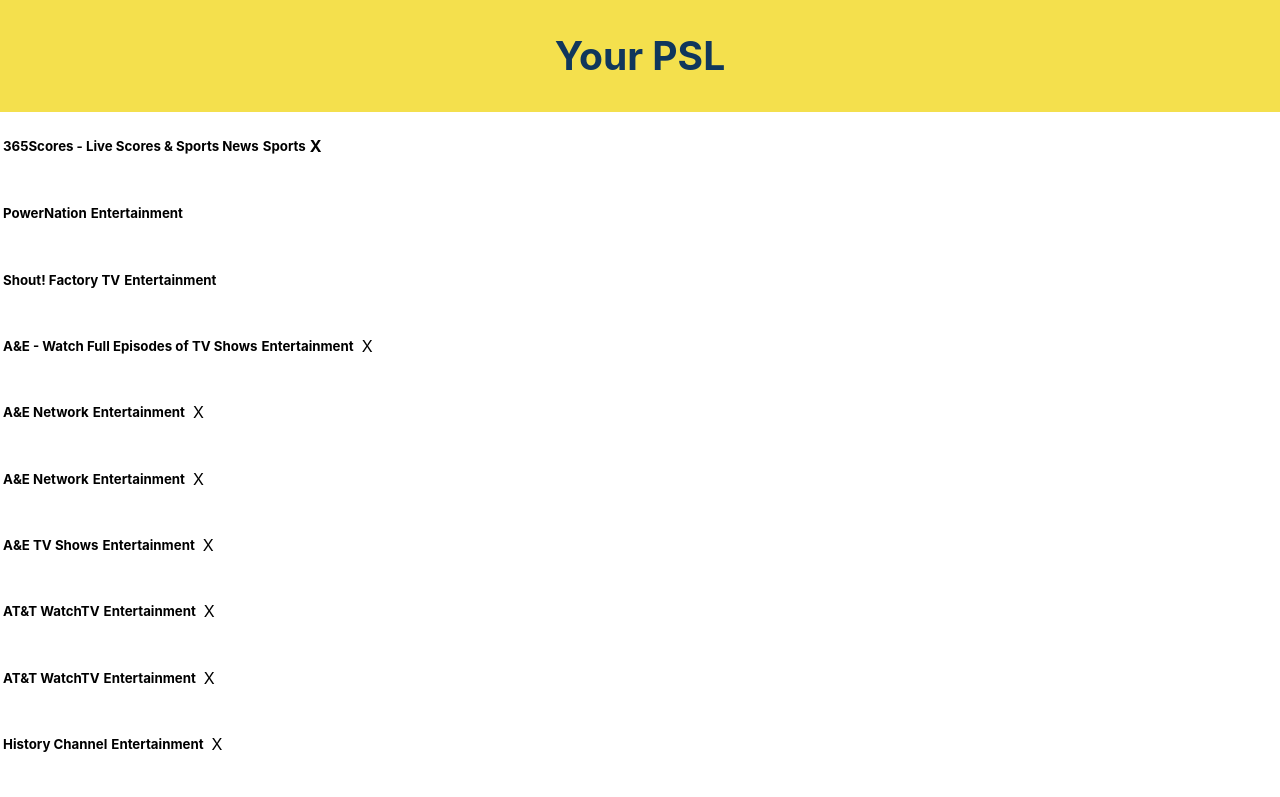
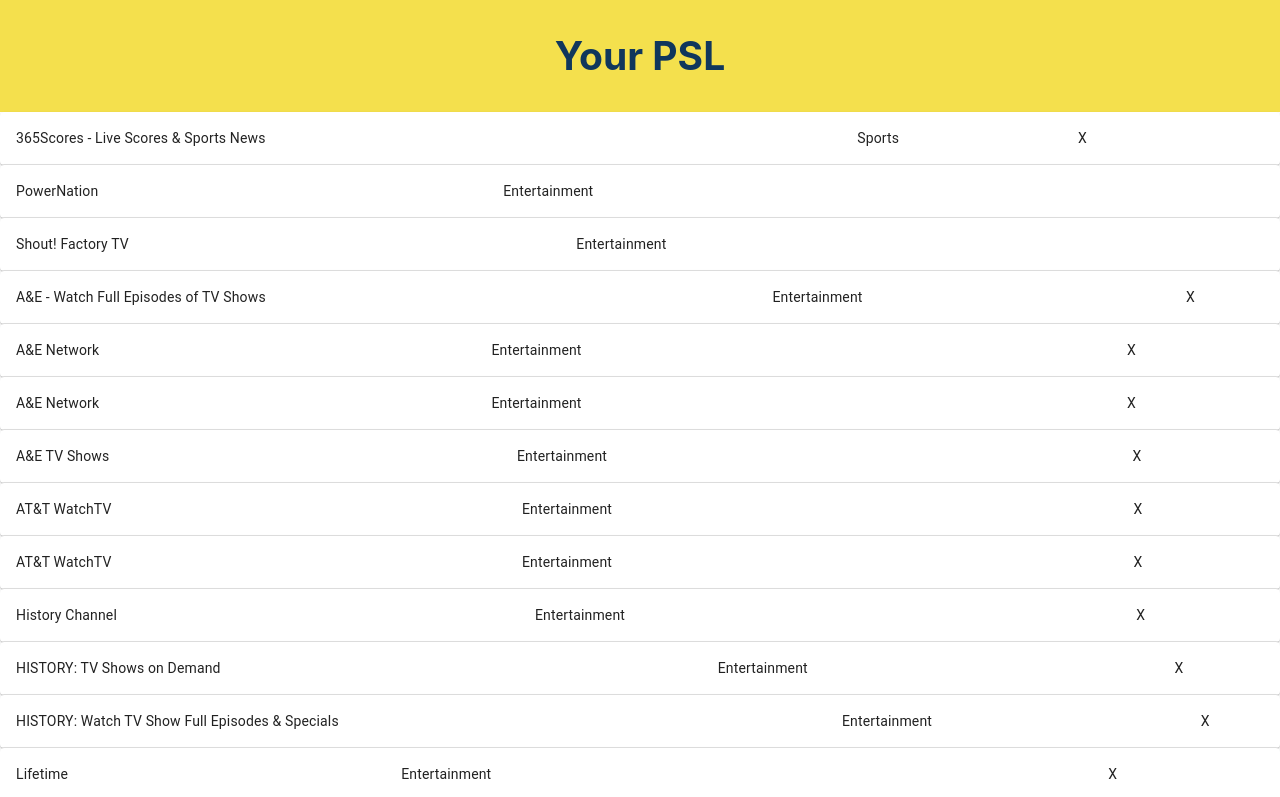
Before and after one commit to josiepera/table, a React (Create React App) app: page / in a window 1280 px wide. Shown: the top 797 px of the page. Built offline with nearby package versions, Linux system fonts and the light colour scheme.

Commit message:
added table tags

```diff
--- a/src/App.css
+++ b/src/App.css
@@ -6,11 +6,11 @@
   text-align: center;
 }
 
-.stock-container {
+/* .stock-container {
   padding-left: 3em;
   padding-right: 3em;
   margin-top: 3em;
-}
+} */
 
 .header {
   background-color: #f4e04d;
--- a/src/App.js
+++ b/src/App.js
@@ -1,7 +1,7 @@
 import logo from './logo.svg';
 import React, { Component } from 'react';
 import './App.css';
-import { Supply } from "./Supply"
+import { Supply } from "./Supply.js"
 
 
 
--- a/src/Supply.js
+++ b/src/Supply.js
@@ -55,25 +55,21 @@
 
 
 const Domain = ({ name, category, interstitial, premium }) => {
+  const classes = useStyles();
+
   if (!name) return <div />;
   return (
-    <table>
-      <tbody>
-        <tr>
-          <td>
-            <h5>{name}</h5>
-          </td>
-          <td>
-            <h5>{category}</h5>
-          </td>
-          <td>
-            <h4>{interstitial}</h4>
-          </td>
-          <td>
-            <p>{premium}</p>
-          </td>
-        </tr>
-      </tbody>
-    </table>
+    <TableContainer component={Paper}>
+      <Table className={classes.table} aria-label="simple table">
+        <TableBody>
+          <TableRow>
+            <TableCell align='left'>{name}</TableCell>
+            <TableCell align='left'>{category}</TableCell>
+            <TableCell align='left'>{interstitial}</TableCell>
+            <TableCell align='left'>{premium}</TableCell>
+          </TableRow>
+        </TableBody>
+      </Table>
+    </TableContainer>
   );
 };
```
Also changed, not shown: 1 other file (tests, documents, lock files or other folders).
